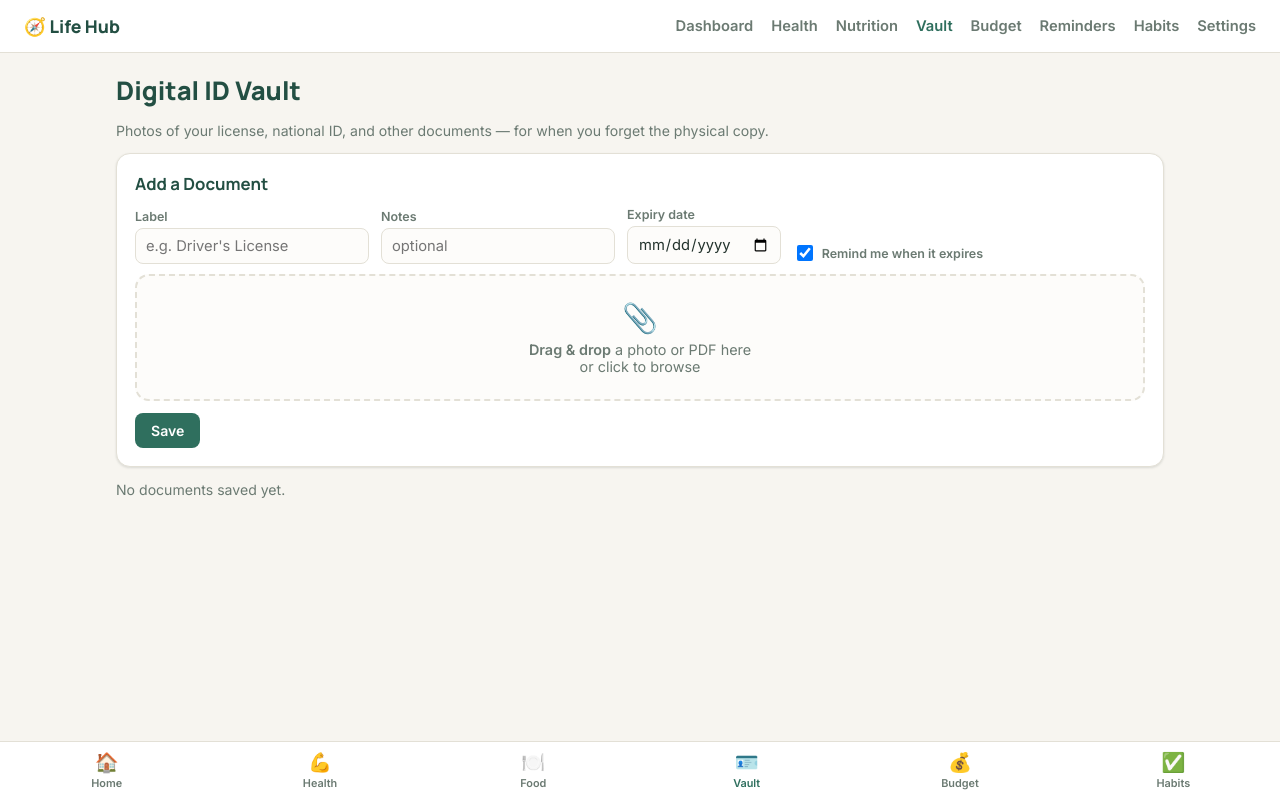
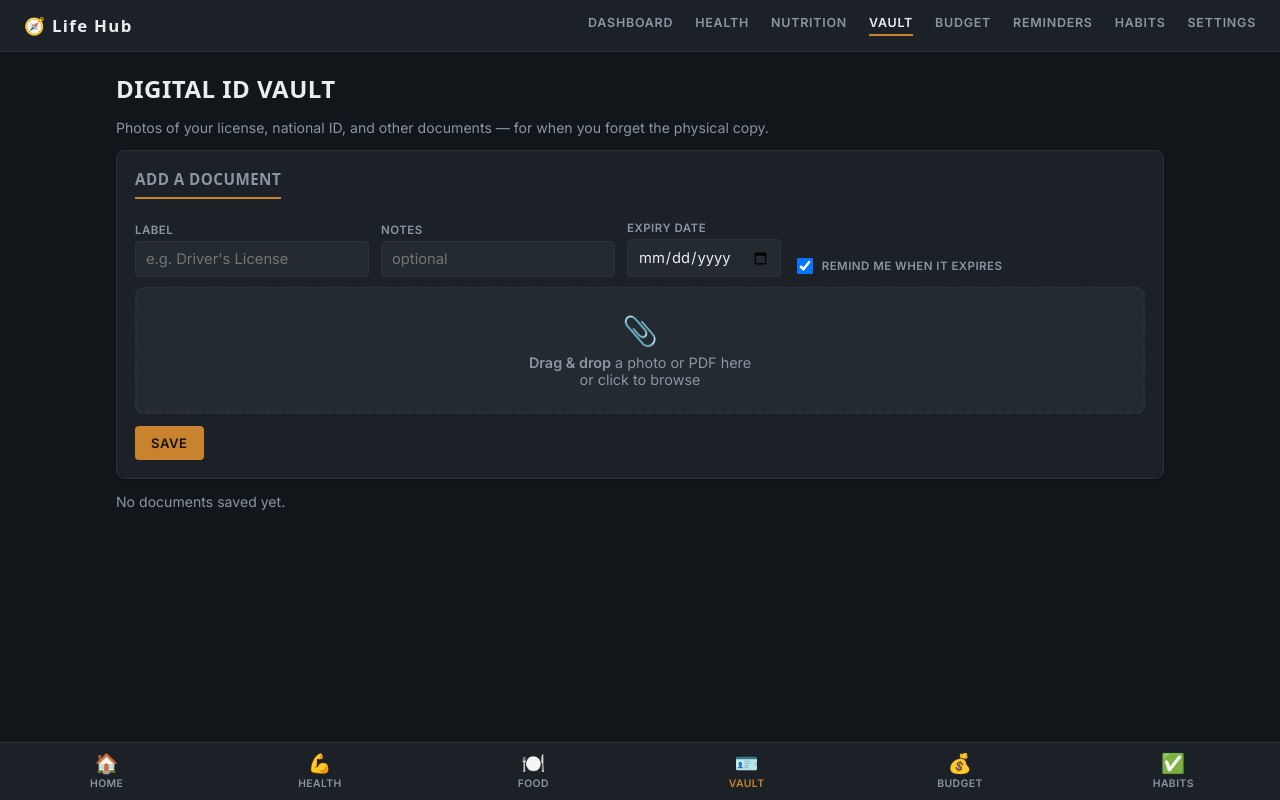
Before and after one commit to zementaye/lifehub, a Flask app: page /vault in a window 1280 px wide. Run offline with Flask 3, Linux system fonts and the light colour scheme; data that the repository does not hold is empty.

Commit message:
Update style.css

```diff
--- a/static/style.css
+++ b/static/style.css
@@ -1,17 +1,20 @@
 :root {
-  --bg: #f7f5f0;
-  --surface: #ffffff;
-  --ink: #22322c;
-  --muted: #6b7a72;
-  --primary: #2f6f5e;
-  --primary-dark: #234f43;
-  --accent: #e0793c;
-  --border: #e3e0d6;
+  --bg: #12161a;
+  --surface: #1b2126;
+  --surface-raised: #232a30;
+  --ink: #e9edf0;
+  --muted: #8996a3;
+  --primary: #c9832f;
+  --primary-dark: #a5691f;
+  --accent: #4d84a8;
+  --success: #4f9d6e;
+  --border: #2a3138;
   --danger: #c1503a;
-  --radius: 14px;
-  --shadow: 0 1px 3px rgba(34,50,44,0.08), 0 1px 2px rgba(34,50,44,0.06);
-  --font-display: 'Manrope', system-ui, sans-serif;
+  --radius: 8px;
+  --shadow: 0 1px 2px rgba(0,0,0,0.35);
+  --font-display: 'Oswald', system-ui, sans-serif;
   --font-body: 'Inter', system-ui, sans-serif;
+  --font-mono: 'IBM Plex Mono', ui-monospace, monospace;
 }
 
 * { box-sizing: border-box; }
@@ -26,13 +29,24 @@ body {
 
 h1, h2, h3, h4 {
   font-family: var(--font-display);
-  color: var(--primary-dark);
+  color: var(--ink);
+  font-weight: 600;
+  text-transform: uppercase;
+  letter-spacing: 0.03em;
   margin: 0 0 12px;
 }
-h1 { font-size: 1.6rem; font-weight: 800; }
-h3 { font-size: 1.05rem; font-weight: 700; }
+h1 { font-size: 1.5rem; font-weight: 700; letter-spacing: 0.02em; }
+h3 {
+  font-size: 0.95rem;
+  font-weight: 600;
+  color: var(--muted);
+  padding-bottom: 8px;
+  margin-bottom: 14px;
+  border-bottom: 2px solid var(--primary);
+  display: inline-block;
+}
 
-a { color: var(--primary); text-decoration: none; }
+a { color: var(--accent); text-decoration: none; }
 a:hover { text-decoration: underline; }
 
 /* Top bar (desktop nav) */
@@ -47,10 +61,34 @@ a:hover { text-decoration: underline; }
   top: 0;
   z-index: 10;
 }
-.brand { font-family: var(--font-display); font-weight: 800; font-size: 1.1rem; color: var(--primary-dark); }
-.topnav { display: none; gap: 18px; }
-.topnav a { color: var(--muted); font-weight: 600; font-size: 0.92rem; }
-.topnav a.active, .topnav a:hover { color: var(--primary); text-decoration: none; }
+.brand {
+  display: flex;
+  align-items: center;
+  gap: 9px;
+  font-family: var(--font-display);
+  font-weight: 700;
+  font-size: 1.05rem;
+  letter-spacing: 0.08em;
+  color: var(--ink);
+}
+.brand:hover { text-decoration: none; }
+.brand-mark {
+  width: 8px; height: 22px;
+  background: var(--primary);
+  border-radius: 1px;
+  display: inline-block;
+}
+.topnav { display: none; gap: 22px; }
+.topnav a {
+  color: var(--muted);
+  font-weight: 600;
+  font-size: 0.78rem;
+  text-transform: uppercase;
+  letter-spacing: 0.06em;
+  padding-bottom: 4px;
+  border-bottom: 2px solid transparent;
+}
+.topnav a.active, .topnav a:hover { color: var(--ink); text-decoration: none; border-bottom-color: var(--primary); }
 
 @media (min-width: 860px) {
   .topnav { display: flex; }
@@ -74,9 +112,11 @@ a:hover { text-decoration: underline; }
   align-items: center;
   gap: 2px;
   padding: 8px 0 10px;
-  font-size: 0.68rem;
+  font-size: 0.65rem;
   color: var(--muted);
   font-weight: 600;
+  text-transform: uppercase;
+  letter-spacing: 0.04em;
 }
 .bottomnav a span { font-size: 1.2rem; }
 .bottomnav a.active { color: var(--primary); }
@@ -131,15 +172,16 @@ a:hover { text-decoration: underline; }
 .inline-form { display: flex; flex-wrap: wrap; gap: 12px; align-items: end; margin-top: 8px; }
 .inline-form label {
   display: flex; flex-direction: column; gap: 4px;
-  font-size: 0.78rem; color: var(--muted); font-weight: 600;
+  font-size: 0.72rem; color: var(--muted); font-weight: 600;
+  text-transform: uppercase; letter-spacing: 0.04em;
 }
 .inline-form input, .inline-form select {
   padding: 8px 10px;
   border: 1px solid var(--border);
-  border-radius: 8px;
+  border-radius: 4px;
   font-size: 0.92rem;
   font-family: var(--font-body);
-  background: #fdfcfa;
+  background: var(--surface-raised);
   color: var(--ink);
 }
 .inline-form input:focus, .inline-form select:focus, #food-search:focus {
@@ -154,25 +196,29 @@ a:hover { text-decoration: underline; }
 .checkbox-label input[type="checkbox"] { width: 16px; height: 16px; }
 button {
   background: var(--primary);
-  color: #fff;
+  color: #16110a;
   border: none;
   padding: 9px 16px;
-  border-radius: 8px;
+  border-radius: 4px;
   font-weight: 700;
-  font-size: 0.88rem;
+  font-size: 0.82rem;
+  text-transform: uppercase;
+  letter-spacing: 0.04em;
   cursor: pointer;
   font-family: var(--font-body);
 }
-button:hover { background: var(--primary-dark); }
-button.secondary { background: var(--accent); }
-button.secondary:hover { background: #c76329; }
+button:hover { background: var(--primary-dark); color: #fff; }
+button.secondary { background: transparent; color: var(--accent); border: 1px solid var(--accent); }
+button.secondary:hover { background: var(--accent); color: #fff; }
 button.btn-icon {
   background: none;
   padding: 4px 8px;
   font-size: 1rem;
   color: var(--muted);
+  text-transform: none;
+  letter-spacing: normal;
 }
-button.btn-icon:hover { background: #f1efe8; }
+button.btn-icon:hover { background: var(--surface-raised); color: var(--ink); }
 
 .savings-grid {
   display: grid;
@@ -320,13 +374,13 @@ hr { border: none; border-top: 1px solid var(--border); margin: 16px 0; }
   text-align: center;
   cursor: pointer;
   margin-top: 10px;
-  background: #fdfcfa;
+  background: var(--surface-raised);
   transition: border-color 0.15s, background 0.15s;
 }
 .dropzone:hover { border-color: var(--primary); }
 .dropzone.drag-active {
   border-color: var(--primary);
-  background: #eaf3ee;
+  background: rgba(201,131,47,0.1);
 }
 .dropzone input[type="file"] {
   position: absolute;
```
Also changed, not shown: other parts of static/style.css (+48 -39 lines).
